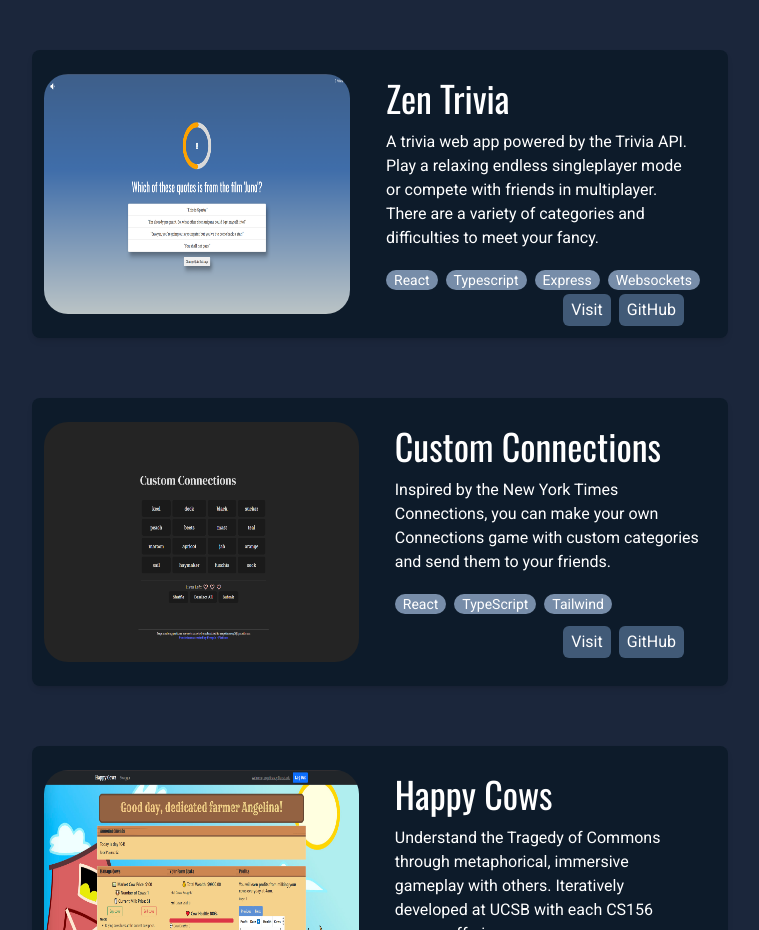
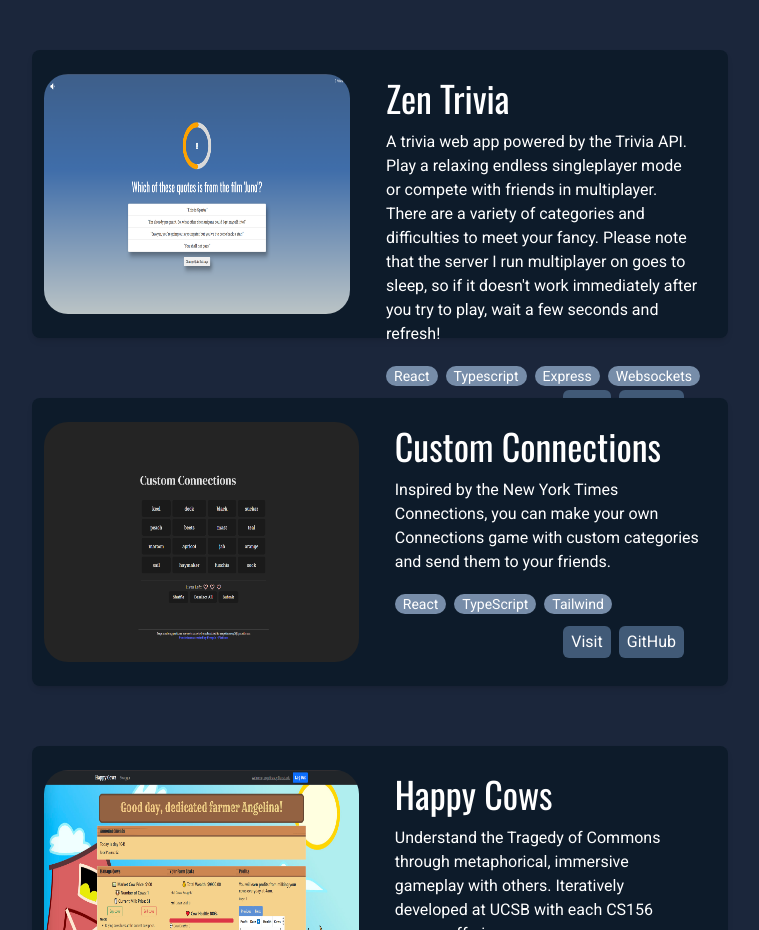
Before and after one commit to ahjsuy/portfolio, a Next.js app: page / in a window 1280 px wide. Shown: the part 1000-1930 px from the top of the page, without its empty margins (260-1019 px from the left). Built offline with nearby package versions, Linux system fonts and the light colour scheme.

Commit message:
Update page.tsx to include note about zen trivia server

```diff
--- a/src/app/page.tsx
+++ b/src/app/page.tsx
@@ -31,7 +31,10 @@ export default function Home() {
       title="Zen Trivia"
       description="A trivia web app powered by the Trivia API. Play a relaxing endless
                     singleplayer mode or compete with friends in multiplayer. There are
-                    a variety of categories and difficulties to meet your fancy."
+                    a variety of categories and difficulties to meet your fancy. Please
+                    note that the server I run multiplayer on goes to sleep, so if it
+                    doesn't work immediately after you try to play, wait a few seconds
+                    and refresh!"
       visitLink="https://trivia-game-zen.vercel.app/"
       githubLink="https://github.com/ahjsuy/Zen-Trivia"
       tools={["React", "Typescript", "Express", "Websockets"]}
```
